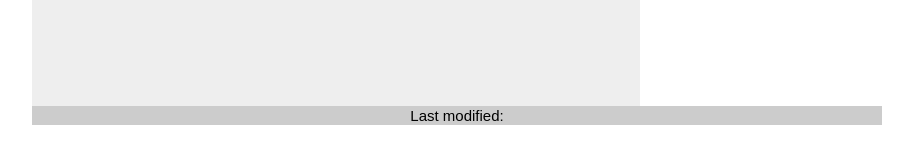
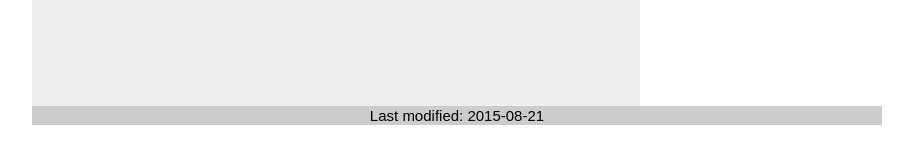
Before and after one commit to RagingRoosevelt/RagingRoosevelt.github.io, a Jekyll site: the page built from index.html, in a window 1280 px wide. Shown: the part 677-841 px from the top of the page, without its empty margins (183-1096 px from the left). Built offline with Jekyll 4.4.1, drawn with Linux system fonts in a browser that asks for light colours.

Commit message:
last modified

```diff
--- a/_config.yml
+++ b/_config.yml
@@ -18,6 +18,3 @@ username_facebook: theodore.lindsey
 markdown: kramdown
 
 timezone: America/Chicago
-
-gems:
-  - jekyll-last-modified-at
--- a/_layouts/default.html
+++ b/_layouts/default.html
@@ -14,5 +14,5 @@ layout: simple
 
 <div id="footer">
 	<!--#config timefmt="%B %d, %Y" -->
-	Last modified: {{ page.last_modified_at | date: '%y/%m/%d' }}
+	Last modified: {{ page.last_modified_at }}
 </div>
--- a/academics.html
+++ b/academics.html
@@ -2,6 +2,7 @@
 layout: default
 title: Theodore S. Lindsey
 section: Academics
+last_modified_at: 2015-08-21
 ---
 
 
--- a/index.html
+++ b/index.html
@@ -2,6 +2,7 @@
 layout: default
 title: Theodore S. Lindsey
 section: Home
+last_modified_at: 2015-08-21
 ---
 
 
--- a/teaching.html
+++ b/teaching.html
@@ -2,6 +2,7 @@
 layout: default
 title: Theodore S. Lindsey
 section: Teaching
+last_modified_at: 2015-08-21
 ---
 
 <h2>Teaching</h2>
```
